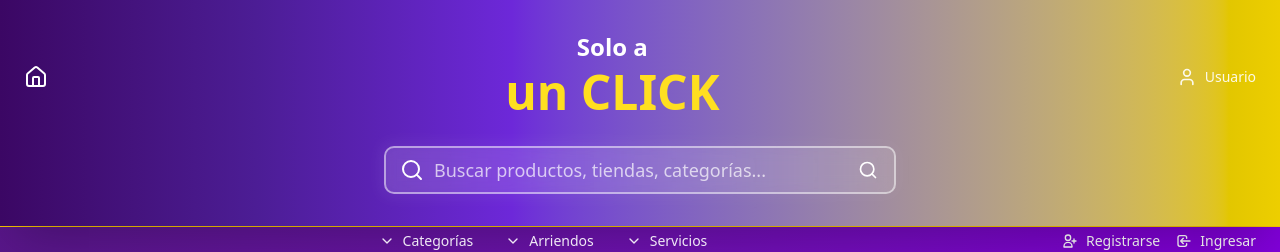
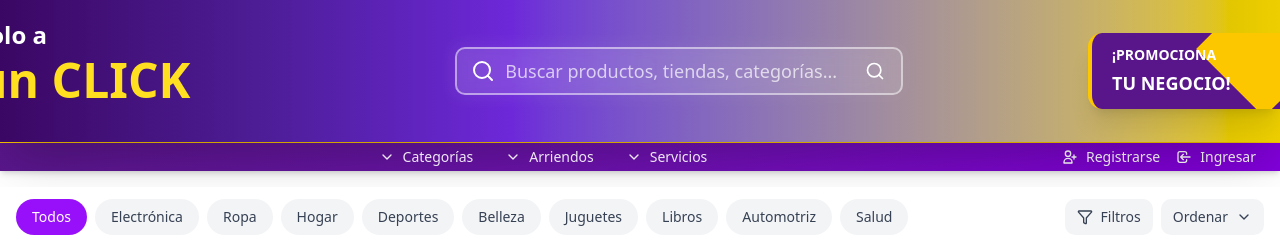
Before and after one commit to nicomagno17/aunclick_home_reactV2, a Next.js app: page /buscar in a window 1280 px wide. Shown: the top 252 px of the page. Built offline with nearby package versions, Linux system fonts and the light colour scheme.

Commit message:
header del home listo

```diff
--- a/src/components/header.tsx
+++ b/src/components/header.tsx
@@ -153,103 +153,67 @@ export function Header({
           {/* Versión Desktop */}
           <div className="hidden sm:block py-8 px-6">
             <div className="flex items-center justify-between">
-              {/* Icono de Home en el extremo izquierdo */}
-              <div className="flex items-center cursor-pointer" onClick={() => router.push('/')}>
-                <Home className="h-6 w-6 text-white hover:text-yellow-300 transition-colors" />
+              {/* Título aún más a la izquierda con filas casi juntas */}
+              <div className="flex flex-col items-start cursor-pointer -ml-12 -mt-3" onClick={() => router.push('/')}>
+                <h1 className="text-2xl font-bold leading-tight text-white mb-0 pb-0">Solo a</h1>
+                <h1 className="text-5xl font-bold leading-tight text-yellow-300 mt-0 pt-0 -mt-3">un CLICK</h1>
               </div>
 
-              {/* Título centrado y más grande */}
-              <div className="flex flex-col items-center cursor-pointer flex-1" onClick={() => router.push('/')}>
-                <h1 className="text-2xl font-bold leading-tight text-white">Solo a</h1>
-                <h1 className="text-5xl font-bold leading-tight text-yellow-300">un CLICK</h1>
+              {/* Buscador centrado y más angosto con mayor margen izquierdo */}
+              <div className="flex justify-center flex-1 max-w-md ml-20">
+                <div className="w-full">
+                  <SearchBar
+                    value={searchTerm}
+                    onChange={onSearchTermChange}
+                    placeholder="Buscar productos, tiendas, categorías..."
+                  />
+                </div>
               </div>
 
-              {/* Sección de usuario en el extremo derecho */}
-              <div className="flex items-center space-x-3">
-                <div className="relative modal-container">
-                  <button
-                    onClick={toggleUserMenu}
-                    className="flex items-center space-x-2 text-white/90 hover:text-white transition-colors cursor-pointer"
-                  >
-                    <User className="h-5 w-5" />
-                    <span className="text-sm font-medium">Usuario</span>
-                  </button>
-
-                  {/* Menú desplegable de usuario */}
-                  {showUserMenu && (
-                    <div className="absolute top-full right-0 mt-2 w-40 bg-white rounded-lg shadow-xl border border-gray-200 z-50">
-                      <div className="py-1">
-                        <div className="flex items-center space-x-2 px-3 py-2 text-sm text-gray-700 hover:bg-gray-100 cursor-pointer">
-                          <LogOut className="w-4 h-4" />
-                          <span>Cerrar sesión</span>
-                        </div>
-                      </div>
-                    </div>
-                  )}
+              {/* Nuevo diseño de banner publicitario */}
+              <div className="relative overflow-hidden bg-purple-900 rounded-l-xl shadow-xl border-l-4 border-yellow-400 -mr-6 transform hover:scale-105 transition-all duration-300 w-48">
+                <div className="absolute top-0 right-0 w-24 h-24 bg-yellow-400 rotate-45 translate-x-8 -translate-y-8"></div>
+                <div className="relative z-10 py-3 px-5">
+                  <p className="text-sm font-bold text-white mb-1">¡PROMOCIONA</p>
+                  <p className="text-lg font-extrabold text-white">TU NEGOCIO!</p>
                 </div>
-              </div>
-            </div>
-
-            {/* Buscador debajo del título */}
-            <div className="flex justify-center mt-6">
-              <div className="max-w-lg w-full">
-                <SearchBar
-                  value={searchTerm}
-                  onChange={onSearchTermChange}
-                  placeholder="Buscar productos, tiendas, categorías..."
-                />
               </div>
             </div>
           </div>
 
           {/* Versión Móvil */}
           <div className="sm:hidden w-full">
-            {/* Primera fila: Icono home, título centrado y usuario */}
-            <div className="flex items-center justify-between px-4 py-4">
-              {/* Icono de Home en el extremo izquierdo */}
-              <div className="flex items-center cursor-pointer" onClick={() => router.push('/')}>
-                <Home className="h-5 w-5 text-white hover:text-yellow-300 transition-colors" />
+            {/* Primera fila: Título y buscador centrados uno al lado del otro */}
+            <div className="flex items-center justify-center px-4 py-3 space-x-8">
+              {/* Título con filas casi juntas */}
+              <div className="flex flex-col items-center cursor-pointer -mt-2" onClick={() => router.push('/')}>
+                <h1 className="text-lg font-bold leading-tight text-white mb-0 pb-0">Solo a</h1>
+                <h1 className="text-2xl font-bold leading-tight text-yellow-300 mt-0 pt-0 -mt-2">un CLICK</h1>
               </div>
 
-              {/* Título centrado */}
-              <div className="flex flex-col items-center cursor-pointer flex-1" onClick={() => router.push('/')}>
-                <h1 className="text-lg font-bold leading-tight text-white">Solo a</h1>
-                <h1 className="text-2xl font-bold leading-tight text-yellow-300">un CLICK</h1>
-              </div>
-
-              {/* Sección de usuario en el extremo derecho */}
-              <div className="flex items-center">
-                <div className="relative modal-container">
-                  <button
-                    onClick={toggleUserMenu}
-                    className="flex items-center text-white/90 hover:text-white transition-colors cursor-pointer"
-                  >
-                    <User className="h-5 w-5" />
-                  </button>
-
-                  {/* Menú desplegable de usuario */}
-                  {showUserMenu && (
-                    <div className="absolute top-full right-0 mt-2 w-36 bg-white rounded-lg shadow-xl border border-gray-200 z-50">
-                      <div className="py-1">
-                        <div className="flex items-center space-x-2 px-3 py-2 text-sm text-gray-700 hover:bg-gray-100 cursor-pointer">
-                          <LogOut className="w-4 h-4" />
-                          <span>Cerrar sesión</span>
-                        </div>
-                      </div>
-                    </div>
-                  )}
-                </div>
+              {/* Buscador */}
+              <div className="flex-1 max-w-[180px]">
+                <SearchBar
+                  value={searchTerm}
+                  onChange={onSearchTermChange}
+                  placeholder="Buscar..."
+                  className="text-sm"
+                />
               </div>
             </div>
 
-            {/* Segunda fila: Buscador (siempre presente) */}
-            <div className="px-4 pb-4">
-              <SearchBar
-                value={searchTerm}
-                onChange={onSearchTermChange}
-                placeholder="Buscar productos..."
-                className="text-sm"
-              />
+            {/* Segunda fila: Banner publicitario más alto */}
+            <div className="flex justify-center py-2 px-4 mb-2">
+              {/* Banner publicitario - ligeramente más angosto y más bajo */}
+              <div className="relative overflow-hidden bg-purple-900 rounded-xl shadow-lg border-l-2 border-r-2 border-yellow-400 transform hover:scale-105 transition-all duration-300 w-11/12">
+                <div className="absolute top-0 right-0 w-16 h-16 bg-yellow-400 rotate-45 translate-x-6 -translate-y-6"></div>
+                <div className="relative z-10 py-3 px-4 flex justify-center">
+                  <div className="text-center">
+                    <p className="text-sm font-bold text-white leading-tight mb-1">¡PROMOCIONA</p>
+                    <p className="text-lg font-extrabold text-white leading-tight">TU NEGOCIO!</p>
+                  </div>
+                </div>
+              </div>
             </div>
           </div>
         </div>
```
